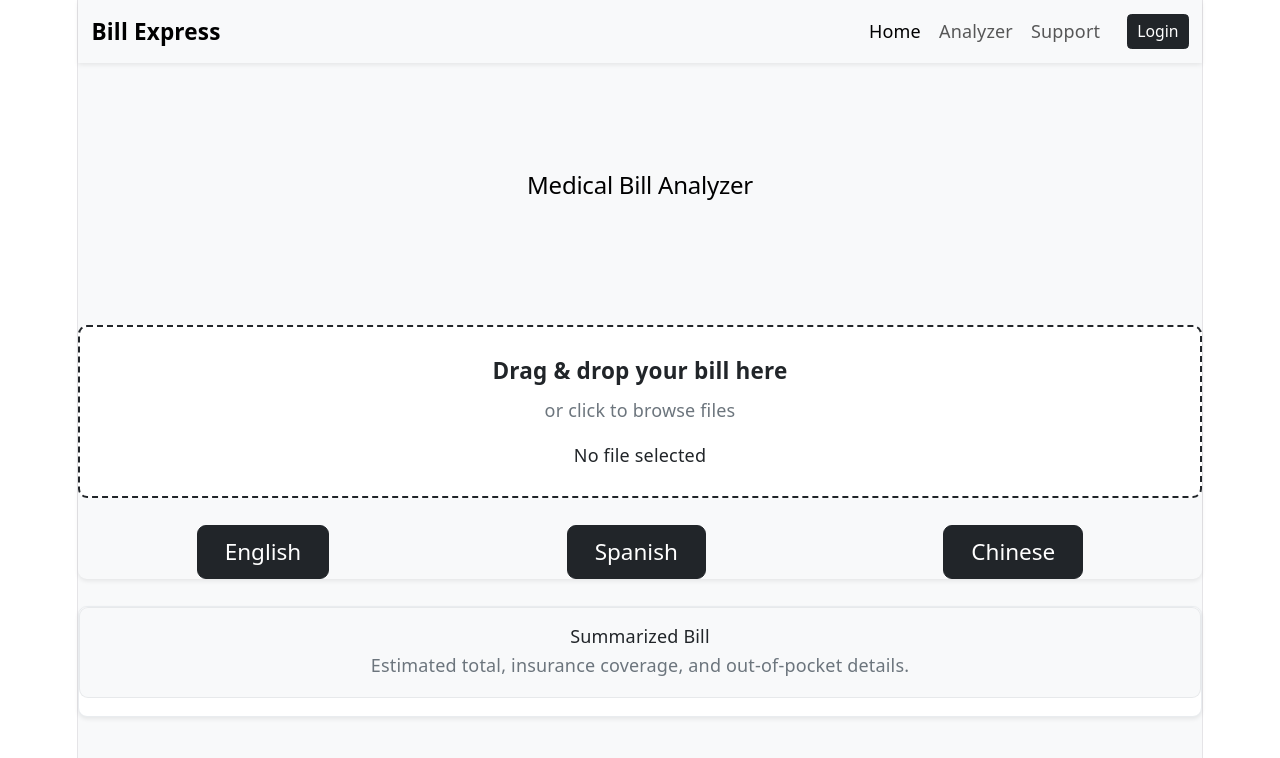
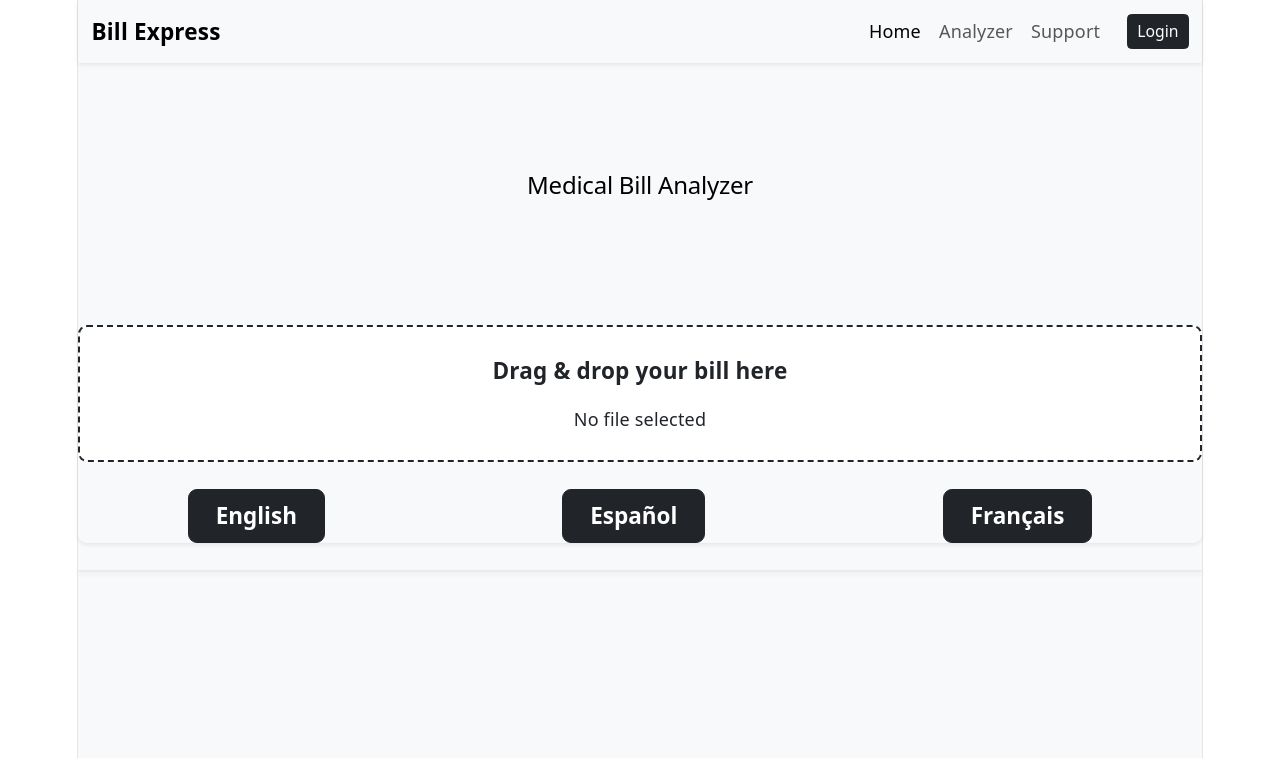
Before and after one commit to frawnda/HackBrooklyn-Healthcare, a React (Vite) app in the folder front-end/Healthcare-Frontend/: page / in a window 1280 px wide. Shown: the top 758 px of the page. Built offline with nearby package versions, Linux system fonts and the light colour scheme.

Commit message:
translate feature

```diff
--- a/front-end/Healthcare-Frontend/src/App.jsx
+++ b/front-end/Healthcare-Frontend/src/App.jsx
@@ -1,21 +1,32 @@
 import { useState, useRef } from 'react'
 import './App.css'
+
 
 function App() {
   const [dragActive, setDragActive] = useState(false)
   const [fileName, setFileName] = useState('No file selected')
-  const [analyzing, setAnalyzing] = useState(false)
+
+  // 1. Track which specific language is loading (null, 'English', 'Spanish', etc.)
+  const [loadingLanguage, setLoadingLanguage] = useState(null)
+
+  // 2. State to store the resulting summary text
+  const [summary, setSummary] = useState('')
+
   const fileInputRef = useRef(null)
+
 
   const handleFile = (file) => {
     if (!file) return
     setFileName(file.name)
+    setSummary('') // Reset summary when a new file is picked
   }
+
 
   const handleInputChange = (event) => {
     const file = event.target.files?.[0]
     handleFile(file)
   }
+
 
   const handleDragOver = (event) => {
     event.preventDefault()
@@ -23,11 +34,13 @@ function App() {
     setDragActive(true)
   }
 
+
   const handleDragLeave = (event) => {
     event.preventDefault()
     event.stopPropagation()
     setDragActive(false)
   }
+
 
   const handleDrop = (event) => {
     event.preventDefault()
@@ -37,16 +50,24 @@ function App() {
     handleFile(file)
   }
 
-  const handleAnalyzeClick = () => {
-    setAnalyzing(true)
-    window.setTimeout(() => {
-      setAnalyzing(false)
-    }, 1700)
-  }
 
   const openFileDialog = () => {
     fileInputRef.current?.click()
   }
+
+
+  // 3. Updated handler to take the language name
+  const handleAnalyzeClick = (lang) => {
+    setLoadingLanguage(lang)
+    setSummary('') // Clear old summary while loading
+    window.setTimeout(() => {
+      setLoadingLanguage(null)
+      if (lang === 'English') setSummary('This is your summarized medical bill in English.')
+      if (lang === 'Español') setSummary('Este es el resumen de su factura médica en Español.')
+      if (lang === 'Français') setSummary('Ceci est le résumé de votre facture médicale en Français.')
+    }, 1700)
+  }
+
 
   return (
     <div className="app-container">
@@ -78,6 +99,7 @@ function App() {
         </nav>
       </header>
 
+
       <main>
         <section className="hero-box mb-5 rounded-3 p-5">
           <div className="hero-content">
@@ -85,73 +107,53 @@ function App() {
           </div>
         </section>
 
+
         <section id="analyzer" className="analyzer-card rounded-3 shadow-sm mb-4">
           <div
             className={`drop-zone p-4 text-center rounded-3 ${dragActive ? 'drop-zone-active' : ''}`}
             onDragOver={handleDragOver}
-            onDragEnter={handleDragOver}
             onDragLeave={handleDragLeave}
             onDrop={handleDrop}
             onClick={openFileDialog}
           >
-            <input
-              ref={fileInputRef}
-              type="file"
-              accept="application/pdf,image/*"
-              className="d-none"
-              onChange={handleInputChange}
-            />
+            <input ref={fileInputRef} type="file" className="d-none" onChange={handleInputChange} />
             <div className="drop-zone-content">
               <p className="mb-2 fs-5 fw-semibold">Drag & drop your bill here</p>
-              <p className="mb-0 text-secondary">or click to browse files</p>
-              <p className="mt-3 mb-0 text-truncate text-dark fw-medium">{fileName}</p>
+              <p className="mt-3 text-dark fw-medium">{fileName}</p>
             </div>
           </div>
-        <div class="flex-container d-flex justify-content-around">
-          <div className="text-center mt-4 ">
-            <button
-              className="btn btn-dark btn-lg px-4"
-              type="button"
-              onClick={handleAnalyzeClick}
-              disabled={analyzing}
-            >
-              {analyzing ? 'Translating...' : 'English'}
-            </button>
+
+
+          {/* 5. Button Logic: Check if THIS specific button is the one loading */}
+          <div className="d-flex justify-content-around flex-column flex-md-row gap-3 mt-4">
+            {['English', 'Español', 'Français'].map((lang) => (
+              <button
+                key={lang}
+                className="btn btn-dark fw-bold btn-lg px-4"
+                type="button"
+                onClick={() => handleAnalyzeClick(lang)}
+                disabled={loadingLanguage !== null}
+              >
+                {loadingLanguage === lang ? `Translating to ${lang}...` : lang}
+              </button>
+            ))}
           </div>
-
-          <div className="text-center mt-4">
-            <button
-              className="btn btn-dark btn-lg px-4"
-              type="button"
-              onClick={handleAnalyzeClick}
-              disabled={analyzing}
-            >
-              {analyzing ? 'Translating...' : 'Spanish'}
-            </button>
-          </div>
-
-          <div className="text-center mt-4">
-            <button
-              className="btn btn-dark btn-lg px-4"
-              type="button"
-              onClick={handleAnalyzeClick}
-              disabled={analyzing}
-            >
-              {analyzing ? 'Translating...' : 'Chinese'}
-            </button>
-          </div>
-        </div>
         </section>
 
+
+        {/* 6. Results Panel: Only show content if summary exists */}
         <section className="results-panel rounded-3 shadow-sm">
-          <div className="result-item mb-3 p-3 rounded-3 bg-light">
-            <h6 className="mb-1"> Summarized Bill </h6>
-            <p className="mb-0 text-secondary">Estimated total, insurance coverage, and out-of-pocket details.</p>
-          </div>
+          {summary && (
+            <div className="result-item mb-3 p-3 rounded-3 bg-light border-start border-primary border-4">
+              <h6 className="mb-1 fw-bold">Summarized Bill</h6>
+              <p className="mb-0 text-dark">{summary}</p>
+            </div>
+          )}
         </section>
       </main>
     </div>
   )
 }
 
+
 export default App
```
